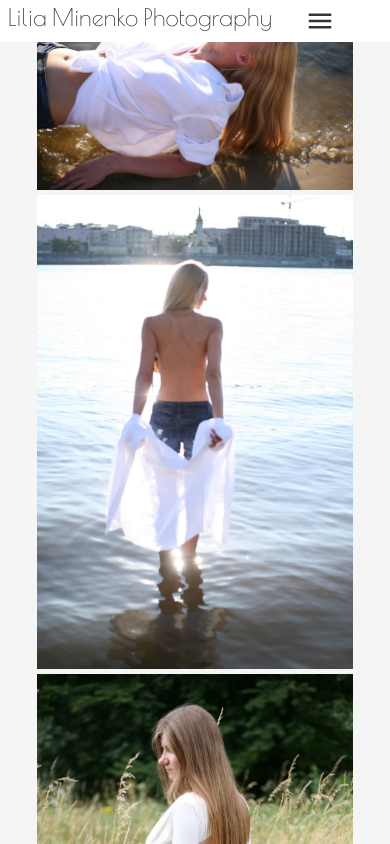
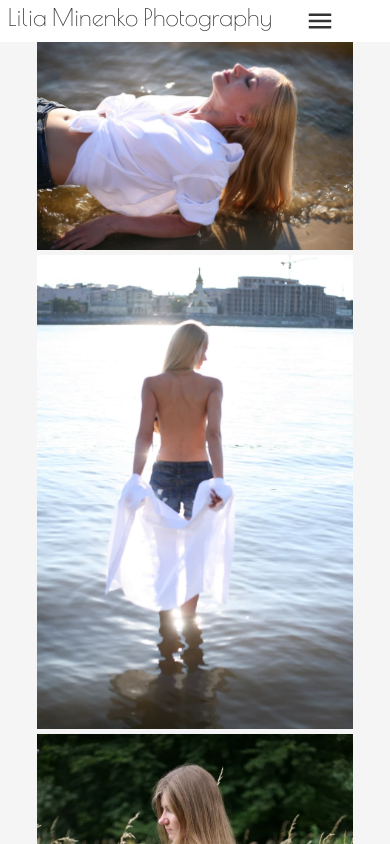
Before and after one commit to Maryana90/SitePortfolio, a React (Create React App) app: page /outdoor in a window 390 px wide. Shown: the top 844 px of the page. Built offline with nearby package versions, Linux system fonts and the light colour scheme.

Commit message:
media adapt3

```diff
--- a/src/components/Header/Nav/Nav.module.css
+++ b/src/components/Header/Nav/Nav.module.css
@@ -140,7 +140,7 @@
     .item {
         display: block;
         width: 100%;
-        padding: 15px auto;
+        padding: 10px;
         margin: 1px auto;
         background-color: white;
     }
--- a/src/components/Portfolio/PhotoStyles.module.css
+++ b/src/components/Portfolio/PhotoStyles.module.css
@@ -48,7 +48,7 @@
     -moz-column-count: 3;
     column-count: 3;
     padding: 0 12px;
-    margin: auto 150px;
+    margin: 125px 150px auto;
 }
 
 .gallery .pics {
@@ -67,16 +67,16 @@
 
 @media (max-width: 1024px) {
     .gallery {
-        margin: auto 90px;
+        margin: 125px 90px auto;
     }
 }
 
-@media (max-width: 991px) {
+@media (max-width: 768px) {
     .gallery {
         -webkit-column-count: 2;
         -moz-column-count: 2;
         column-count: 2;
-        margin: auto 70px;
+        margin: 70px 70px auto;
     }
 }
 
@@ -87,14 +87,7 @@
         column-count: 1;
         -webkit-column-width: 100%;
         -moz-column-width: 100%;
-        column-width: 100%;
-        margin: auto 50px;
-    }
-}
-
-@media (max-width: 480px) {
-    .gallery {
-        margin: auto 30px;
+        margin: 60px 30px auto;
     }
 }
 
```
